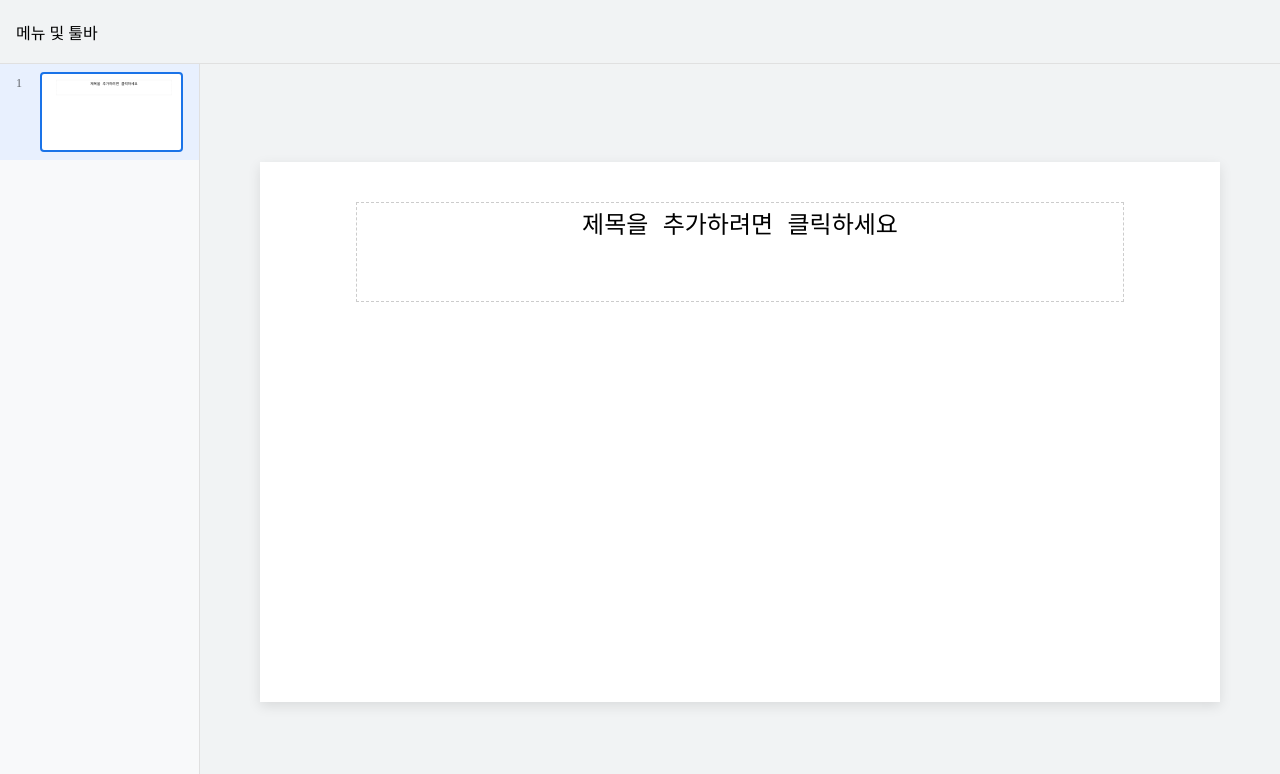
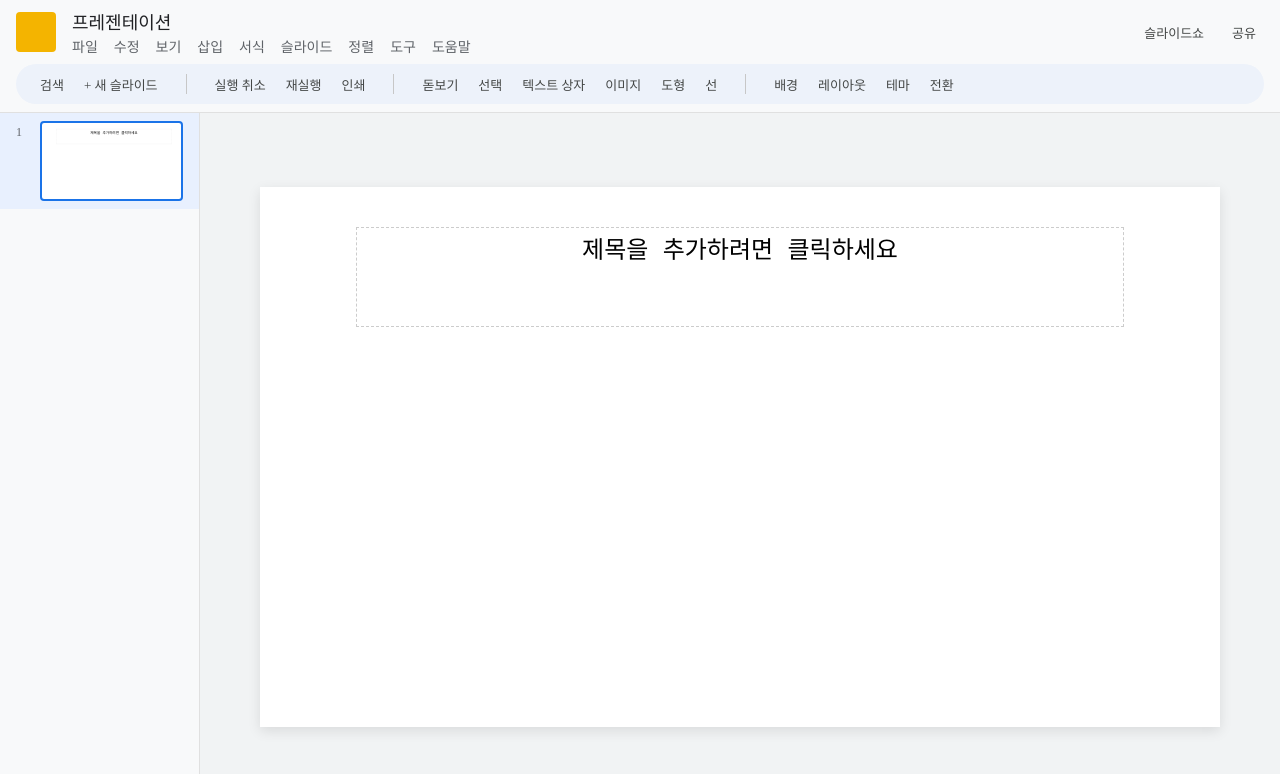
Before and after one commit to tearbird99/google-slides, a React (Vite) app in the folder frontend/: page / in a window 1280 px wide. Shown: the top 774 px of the page. Built offline with nearby package versions, Linux system fonts and the light colour scheme.

Commit message:
상단 헤더(메뉴 및 도구 모음) UI 레이아웃 뼈대 구축

```diff
--- /dev/null
+++ b/frontend/src/components/layout/header.module.css
@@ -0,0 +1,98 @@
+.header {
+  display: flex;
+  flex-direction: column;
+  width: 100%;
+  border-bottom: 1px solid #e0e0e0;
+  background-color: #f8f9fa;
+  padding-bottom: 8px;
+}
+
+/* 상단 타이틀 및 메뉴바 행. */
+.topRow {
+  display: flex;
+  align-items: center;
+  justify-content: space-between;
+  padding: 8px 16px;
+}
+
+.leftSection {
+  display: flex;
+  align-items: center;
+  gap: 12px;
+}
+
+.logo {
+  width: 40px;
+  height: 40px;
+  background-color: #f4b400;
+  border-radius: 4px;
+}
+
+.titleArea {
+  display: flex;
+  flex-direction: column;
+}
+
+.title {
+  font-size: 18px;
+  color: #202124;
+  margin: 0 0 2px 0;
+  padding: 0 4px;
+}
+
+.menuBar {
+  display: flex;
+  gap: 16px;
+  font-size: 14px;
+  color: #5f6368;
+  padding: 0 4px;
+}
+
+.menuItem {
+  cursor: pointer;
+}
+
+.rightSection {
+  display: flex;
+  align-items: center;
+  gap: 12px;
+}
+
+/* 하단 도구 모음 행. */
+.toolbar {
+  display: flex;
+  align-items: center;
+  gap: 12px;
+  padding: 4px 16px;
+  margin: 0 16px;
+  background-color: #edf2fa;
+  border-radius: 24px;
+  min-height: 40px;
+  overflow-x: auto;
+}
+
+.toolGroup {
+  display: flex;
+  align-items: center;
+  gap: 4px;
+}
+
+.divider {
+  width: 1px;
+  height: 20px;
+  background-color: #c7c7c7;
+  margin: 0 8px;
+}
+
+.toolItem {
+  font-size: 13px;
+  color: #444746;
+  cursor: pointer;
+  padding: 6px 8px;
+  border-radius: 4px;
+  white-space: nowrap;
+}
+
+.toolItem:hover {
+  background-color: #e0e5eb;
+}
--- /dev/null
+++ b/frontend/src/components/layout/header.tsx
@@ -0,0 +1,62 @@
+import styles from './header.module.css';
+
+export default function Header() {
+  return (
+    <header className={styles.header}>
+      {/* 상단 타이틀 및 메뉴바 영역. */}
+      <div className={styles.topRow}>
+        <div className={styles.leftSection}>
+          <div className={styles.logo}></div>
+          <div className={styles.titleArea}>
+            <div className={styles.title}>프레젠테이션</div>
+            <div className={styles.menuBar}>
+              <span className={styles.menuItem}>파일</span>
+              <span className={styles.menuItem}>수정</span>
+              <span className={styles.menuItem}>보기</span>
+              <span className={styles.menuItem}>삽입</span>
+              <span className={styles.menuItem}>서식</span>
+              <span className={styles.menuItem}>슬라이드</span>
+              <span className={styles.menuItem}>정렬</span>
+              <span className={styles.menuItem}>도구</span>
+              <span className={styles.menuItem}>도움말</span>
+            </div>
+          </div>
+        </div>
+        <div className={styles.rightSection}>
+          <span className={styles.toolItem}>슬라이드쇼</span>
+          <span className={styles.toolItem}>공유</span>
+        </div>
+      </div>
+
+      {/* 하단 도구 모음 영역. */}
+      <div className={styles.toolbar}>
+        <div className={styles.toolGroup}>
+          <span className={styles.toolItem}>검색</span>
+          <span className={styles.toolItem}>+ 새 슬라이드</span>
+        </div>
+        <div className={styles.divider}></div>
+        <div className={styles.toolGroup}>
+          <span className={styles.toolItem}>실행 취소</span>
+          <span className={styles.toolItem}>재실행</span>
+          <span className={styles.toolItem}>인쇄</span>
+        </div>
+        <div className={styles.divider}></div>
+        <div className={styles.toolGroup}>
+          <span className={styles.toolItem}>돋보기</span>
+          <span className={styles.toolItem}>선택</span>
+          <span className={styles.toolItem}>텍스트 상자</span>
+          <span className={styles.toolItem}>이미지</span>
+          <span className={styles.toolItem}>도형</span>
+          <span className={styles.toolItem}>선</span>
+        </div>
+        <div className={styles.divider}></div>
+        <div className={styles.toolGroup}>
+          <span className={styles.toolItem}>배경</span>
+          <span className={styles.toolItem}>레이아웃</span>
+          <span className={styles.toolItem}>테마</span>
+          <span className={styles.toolItem}>전환</span>
+        </div>
+      </div>
+    </header>
+  );
+}
--- a/frontend/src/components/layout/main-layout.module.css
+++ b/frontend/src/components/layout/main-layout.module.css
@@ -4,15 +4,6 @@
   flex-direction: column;
   height: 100vh;
   width: 100vw;
-}
-
-/* 상단 헤더 */
-.header {
-  height: 64px;
-  border-bottom: 1px solid #e0e0e0;
-  padding: 0 16px;
-  display: flex;
-  align-items: center;
 }
 
 /* 하단 작업 공간 */
--- a/frontend/src/components/layout/main-layout.tsx
+++ b/frontend/src/components/layout/main-layout.tsx
@@ -1,6 +1,7 @@
 import React from 'react';
 import styles from './main-layout.module.css';
-import Sidebar from '../sidebar/sidebar'; // 추가
+import Sidebar from '../sidebar/sidebar';
+import Header from './header';
 
 interface Props {
   children: React.ReactNode;
@@ -9,14 +10,11 @@ interface Props {
 export default function MainLayout({ children }: Props) {
   return (
     <div className={styles.container}>
-      <header className={styles.header}>
-        <div>메뉴 및 툴바</div>
-      </header>
+      {/* 분리한 헤더 컴포넌트 적용. */}
+      <Header />
 
       <div className={styles.body}>
-        {/* 분리한 사이드바 컴포넌트 적용 */}
         <Sidebar />
-
         <main className={styles.main}>
           {children}
         </main>
```
